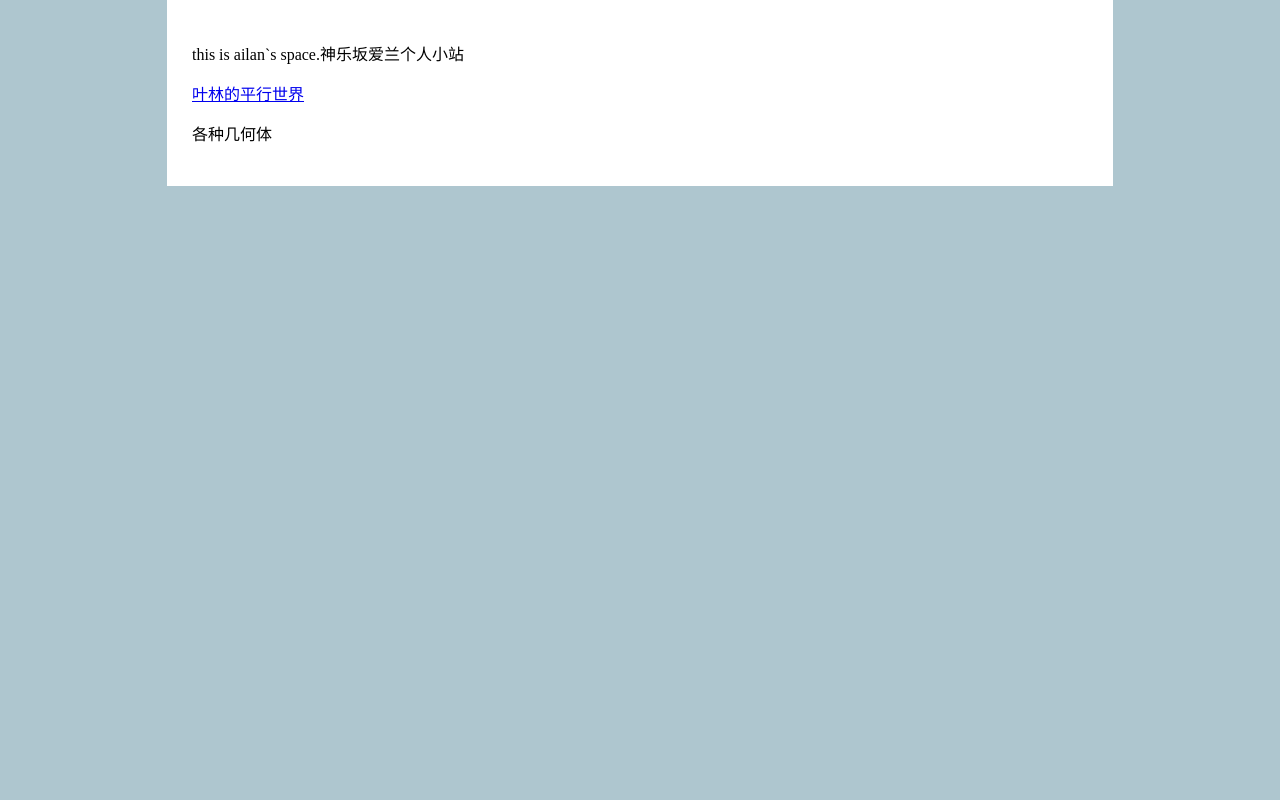
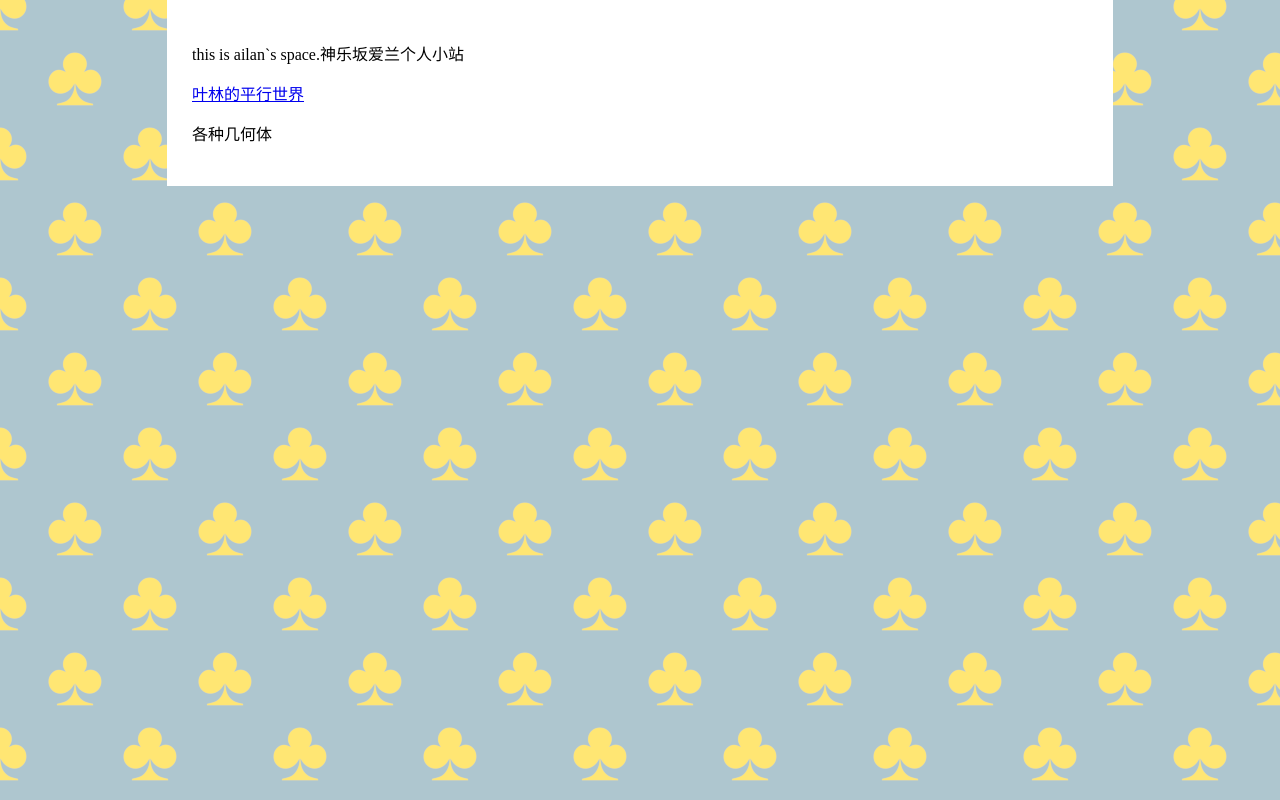
Before and after one commit to kagurazakaailan/kagurazakaailan.github.io, a plain HTML site: page index.html in a window 1280 px wide. Drawn offline with Linux system fonts and the light colour scheme.

Commit message:
Update index.html

```diff
--- a/index.html
+++ b/index.html
@@ -8,7 +8,8 @@
         <title>神乐坂爱兰的主页</title>
         <style>
             body{
-                background-color: #aec6cf;/* 浅灰蓝色背景 */
+                background: url('meihua_150px.png') repeat; /* 棋盘格平铺 */
+                /* background-color: #aec6cf; 浅灰蓝色背景 */
                 margin: 0;
             }
             #main{
```
